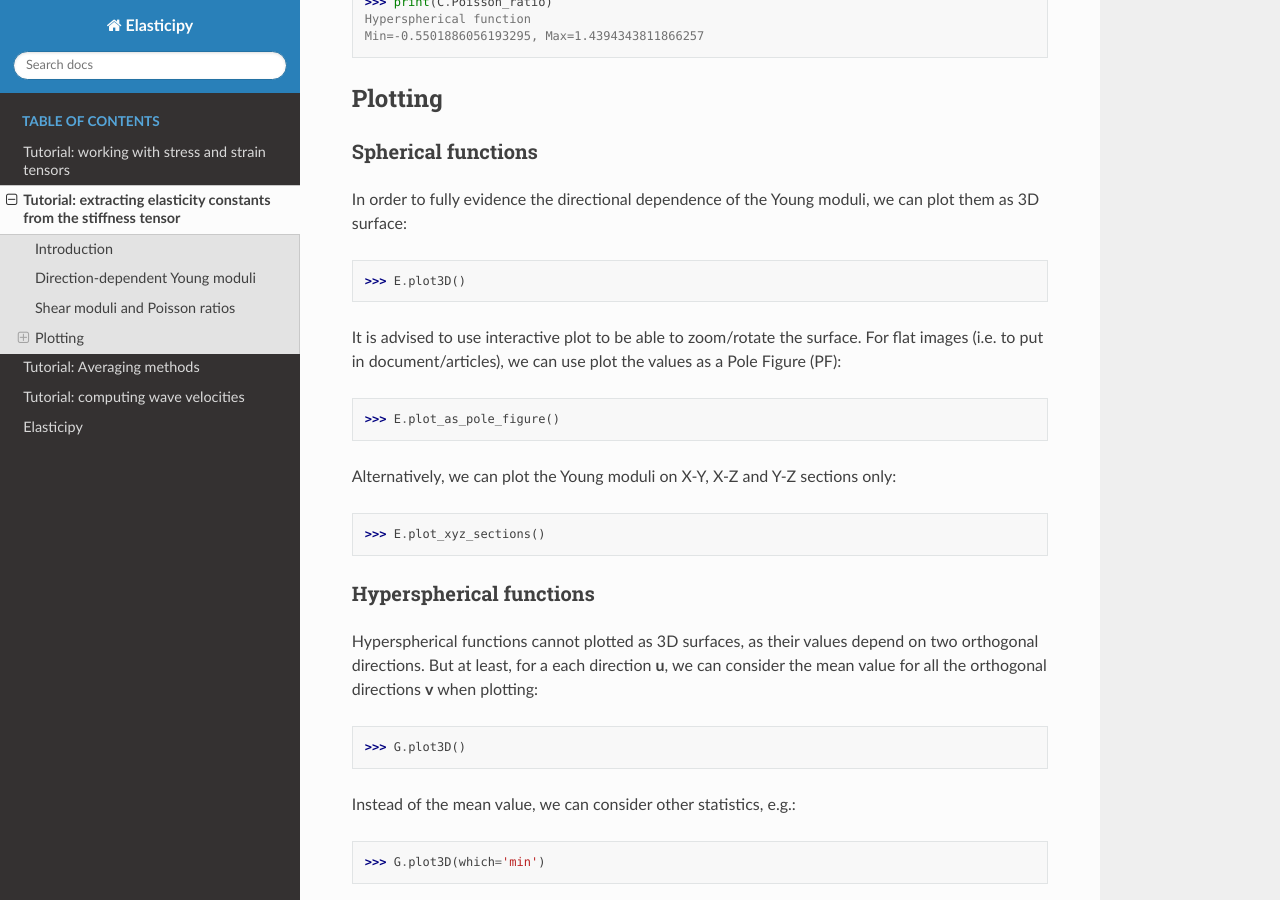
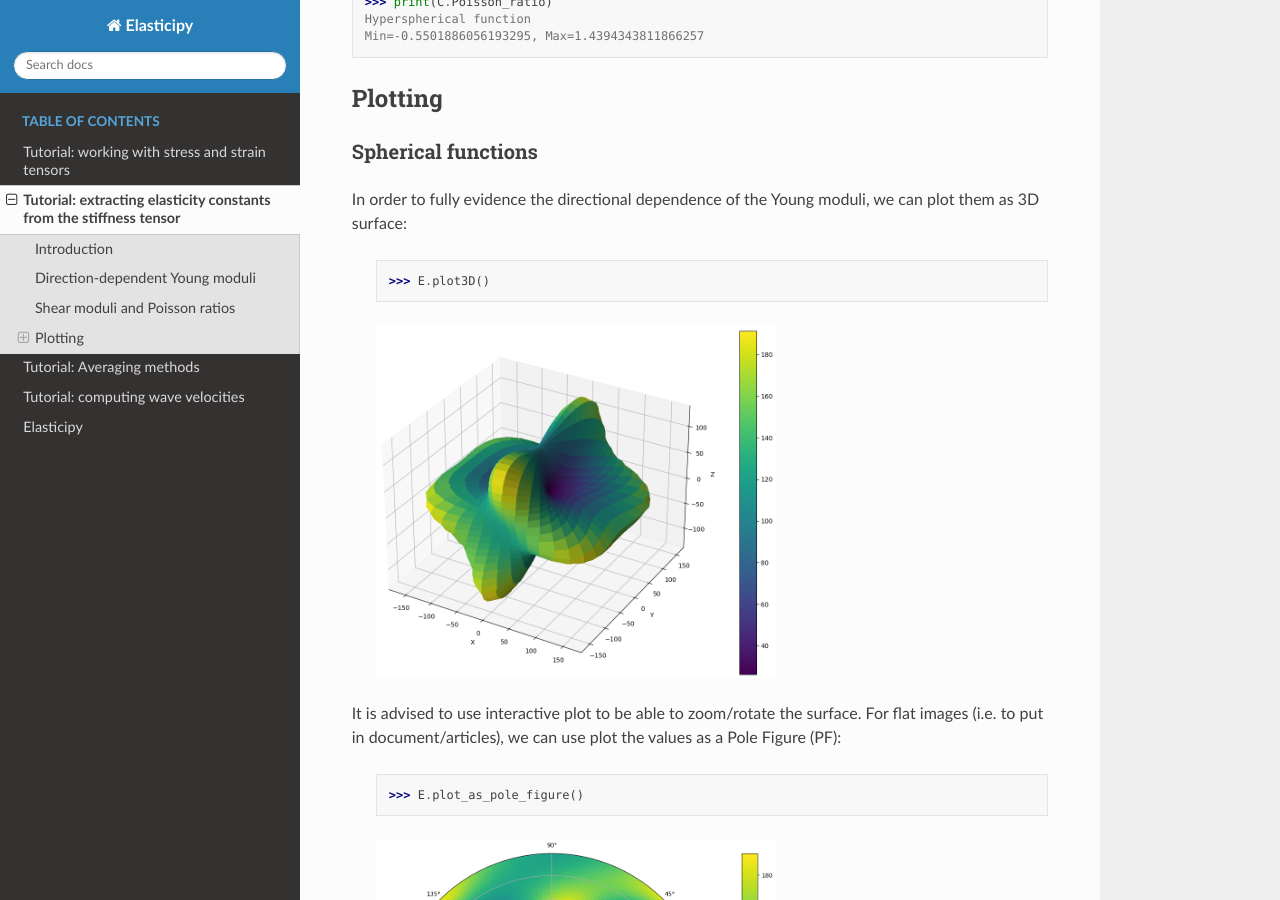
Before and after one commit to DorianDepriester/Elasticipy, a Sphinx documentation site: the page built from docs/source/example_StiffnessTensor.rst, in a window 1280 px wide and 900 px high, scrolled down 1953 px. Built offline with Sphinx 7.4.7 and the Read the Docs theme 3.1.0, drawn with Linux system fonts in a browser that asks for light colours.

Commit message:
Add images in example_StiffnessTensor.rst

```diff
--- a/docs/source/example_StiffnessTensor.rst
+++ b/docs/source/example_StiffnessTensor.rst
@@ -90,14 +90,23 @@
 
     >>> E.plot3D() # doctest: +SKIP
 
+    .. image:: ../_static/images/E_plot3D.png
+        :width: 400
+
 It is advised to use interactive plot to be able to zoom/rotate the surface. For flat images (i.e. to put in
 document/articles), we can use plot the values as a Pole Figure (PF):
 
     >>> E.plot_as_pole_figure() # doctest: +SKIP
 
+    .. image:: ../_static/images/E_PF.png
+        :width: 400
+
 Alternatively, we can plot the Young moduli on X-Y, X-Z and Y-Z sections only:
 
     >>> E.plot_xyz_sections() # doctest: +SKIP
+
+    .. image:: ../_static/images/E_xyz_sections.png
+        :width: 600
 
 Hyperspherical functions
 ~~~~~~~~~~~~~~~~~~~~~~~~
@@ -107,12 +116,21 @@
 
     >>> G.plot3D() # doctest: +SKIP
 
+    .. image:: ../_static/images/G_plot3D.png
+        :width: 400
+
 Instead of the mean value, we can consider other statistics, e.g.:
 
     >>> G.plot3D(which='min')   # doctest: +SKIP
+
+    .. image:: ../_static/images/G_plot3D_min.png
+        :width: 400
 
 This also works for ``max`` and ``std``. These parameters also apply for pole figures (see above).
 
 When plotting the X-Y, X-Z and Y-Z sections, the min, max and mean values are plotted at once:
 
     >>> G.plot_xyz_sections() # doctest: +SKIP
+
+    .. image:: ../_static/images/G_xyz_sections.png
+        :width: 600
```
Also changed, not shown: docs/_static/images/E_PF.png (added), docs/_static/images/E_plot3D.png (added), docs/_static/images/E_xyz_sections.png (added), docs/_static/images/G_plot3D.png (added), docs/_static/images/G_plot3D_min.png (added), docs/_static/images/G_xyz_sections.png (added).
